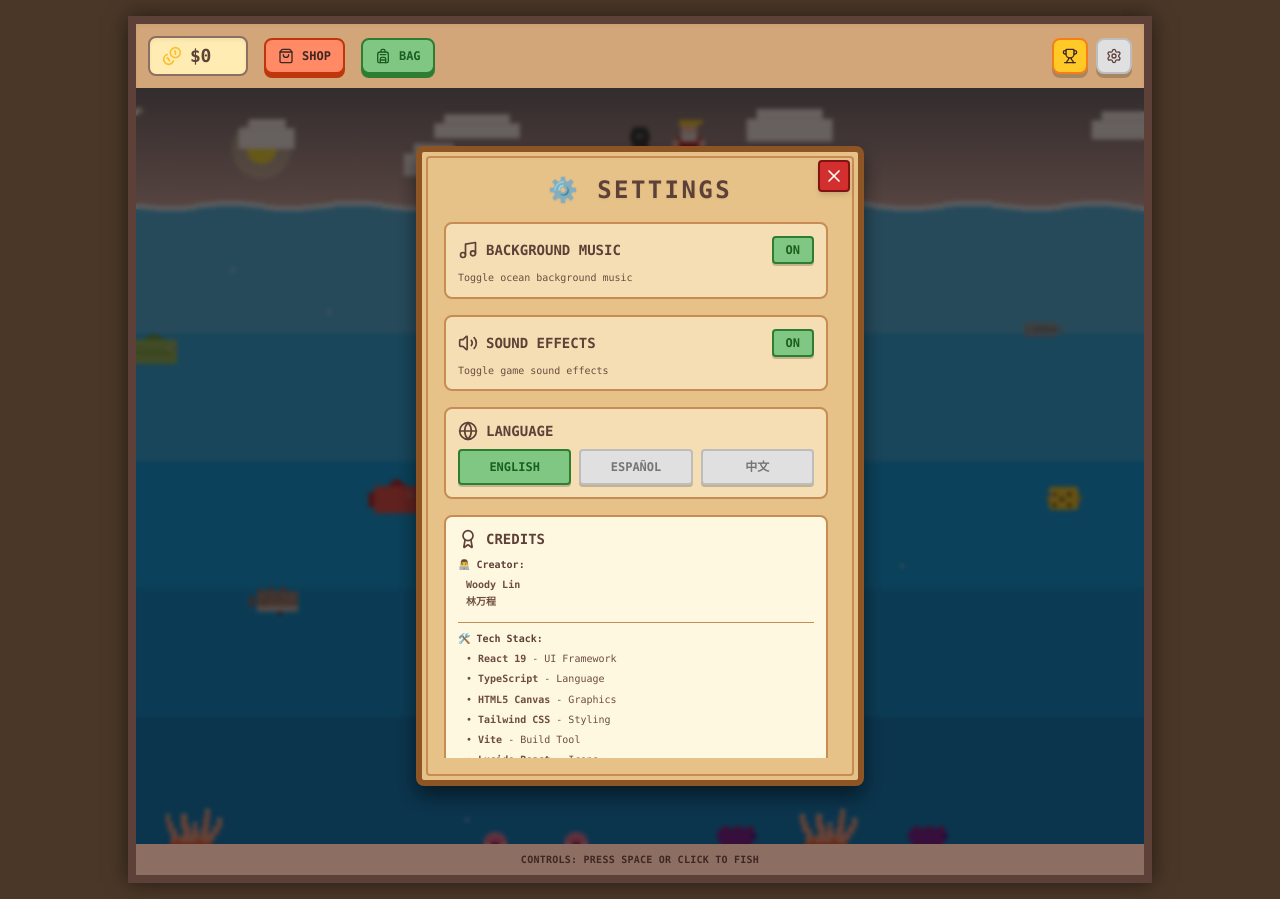
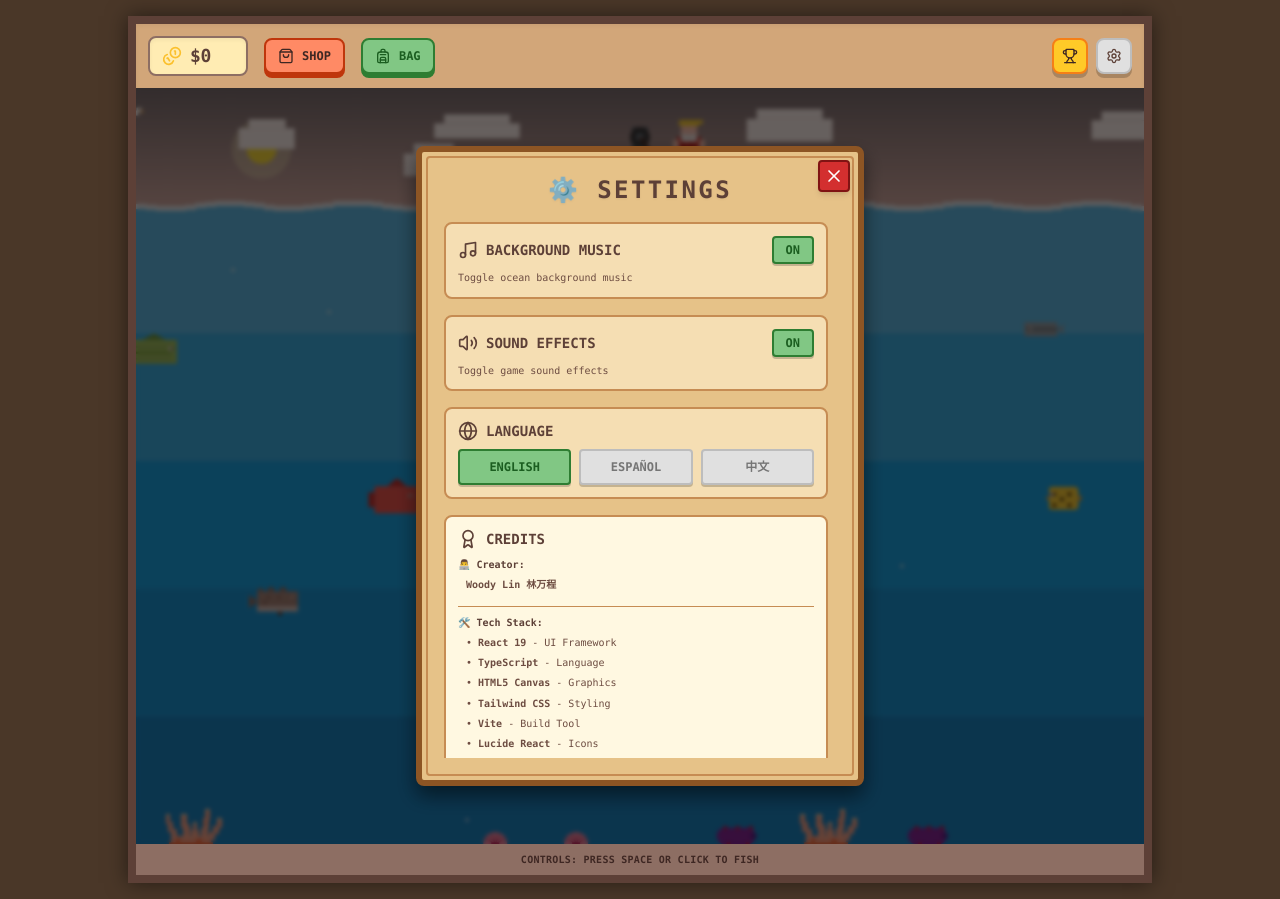
Before and after one commit to WoodyLinwc/pixel-fish-miner, a React (Vite) app in the folder pixel-fish-miner/: page / in a window 1280 px wide. Both pictures are taken after a click on the button 1114 px from the left and 56 px from the top of the page. Built offline with nearby package versions, Linux system fonts and the light colour scheme.

Commit message:
Update SettingsModal.tsx

```diff
--- a/pixel-fish-miner/components/SettingsModal.tsx
+++ b/pixel-fish-miner/components/SettingsModal.tsx
@@ -182,10 +182,7 @@ const SettingsModal: React.FC<SettingsModalProps> = ({
                     👨‍💻 {t.creator || "Creator"}:
                   </p>
                   <p className="ml-2">
-                    <span className="font-semibold">Woody Lin</span>
-                  </p>
-                  <p className="ml-2">
-                    <span className="font-semibold">林万程</span>
+                    <span className="font-semibold">Woody Lin 林万程</span>
                   </p>
                 </div>
 
```
